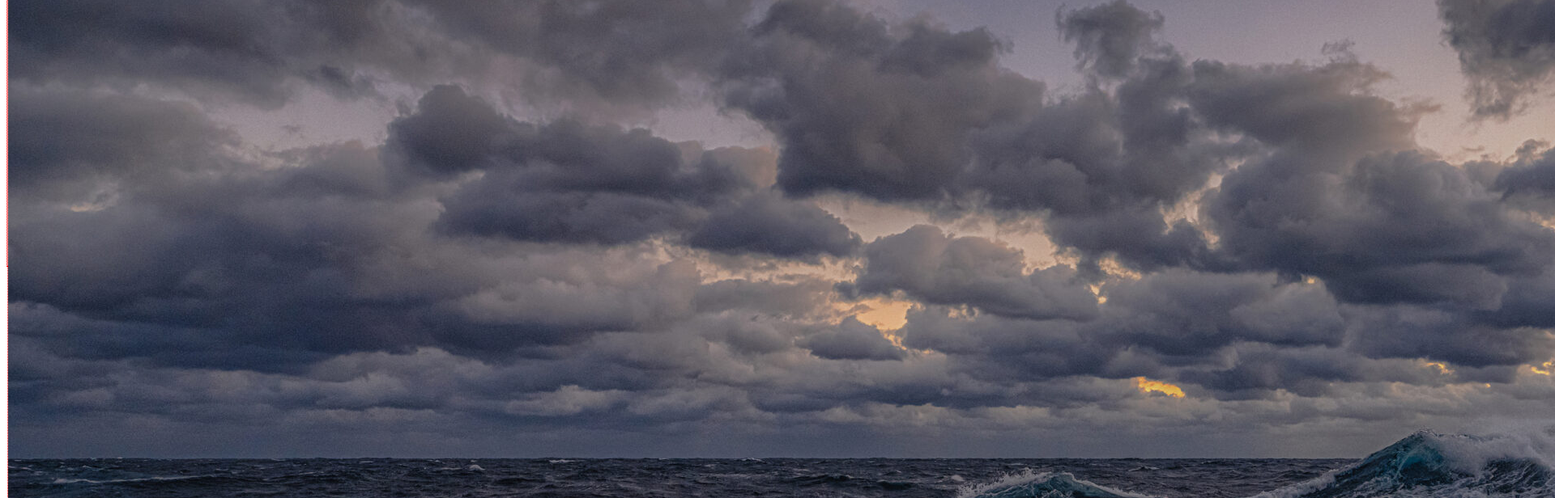
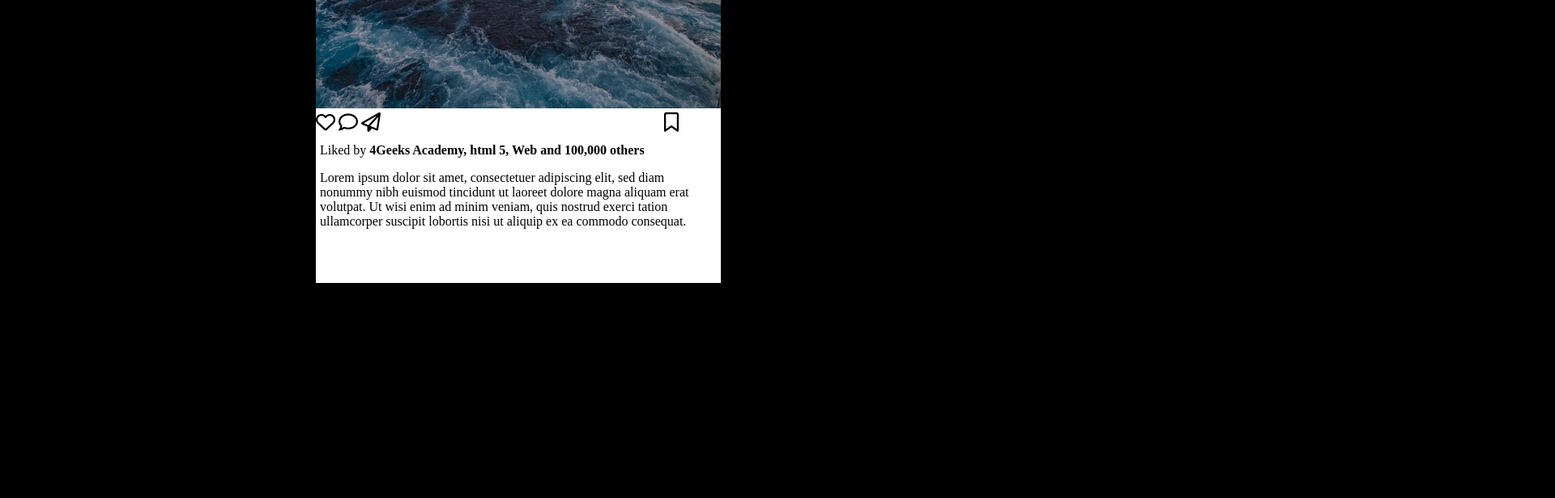
Before and after one commit to 4GeeksAcademy/PT87-Insta-posttjviaud1, a plain HTML site: page index.html in a window 1280 px wide. Shown: the part 380-996 px from the top of the page at 81% size, 1920 px wide, since content can reach past the window. After the commit the page ends 800 px from the top, so only its background shows below. Drawn offline with Linux system fonts and the light colour scheme.

Commit message:
finished project

```diff
--- a/index.html
+++ b/index.html
@@ -22,12 +22,24 @@
             </div>
         </div>
         <div class="post-img">
-            <img src="ocean.jpg" alt="picture of an ocean"/>
+            <img src="ocean.jpg" class="small-image" alt="picture of an ocean"/>
         </div>
         <div class="post-icons">
-
+            <div class="icons">
+                    <i class="fa-regular fa-heart fa-xl"></i>
+                    <i class="fa-regular fa-comment fa-xl"></i>
+                    <i class="fa-regular fa-paper-plane fa-xl"></i>
+            </div>
+            <div class="share-icon">
+                <i class="fa-regular fa-bookmark fa-xl"></i>
+            </div>
         </div>
-
-     </div>
+        <div class="post-body">
+            <div>
+                <p>Liked by <strong>4Geeks Academy, html 5, Web and 100,000 others</strong> </p>
+            </div>
+                <p>Lorem ipsum dolor sit amet, consectetuer adipiscing elit, sed diam nonummy nibh euismod tincidunt ut laoreet dolore magna aliquam erat volutpat. Ut wisi enim ad minim veniam, quis nostrud exerci tation ullamcorper suscipit lobortis nisi ut aliquip ex ea commodo consequat.</p>
+        </div>
+    </div>
 </body>
 </html>
--- a/styles.css
+++ b/styles.css
@@ -1,12 +1,12 @@
-div{
-    border: 1px dotted red;
-}
+
 .post-header {
     display:flex;
 }
 .post {
     height: 700px;
     width: 500px;
+    background-color: white;
+    margin-top: 30px;
 }
 .icon-div {
     margin: auto 0;
@@ -14,7 +14,23 @@ div{
 .elipsis {
     margin-left: auto;
 }
-.post-img {
-    width: 100%;
-    object-fit: contain;
+.small-image {
+    width: 500px;
+    height: 400px;
 }
+.post-icons {
+    display: flex;
+    padding-top: 5px;
+}
+.post-body {
+    width: auto;
+    padding-left: 5px;
+    padding-right: 5px;
+}
+.share-icon {
+    margin-left: 350px;
+}
+body {
+    justify-items: center;
+    background-color: black;
+}
```
